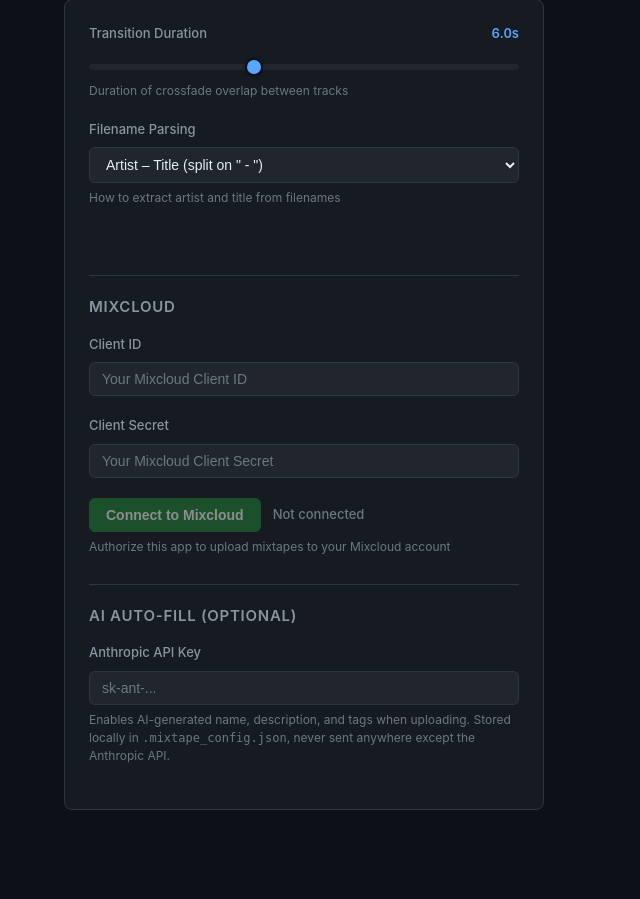
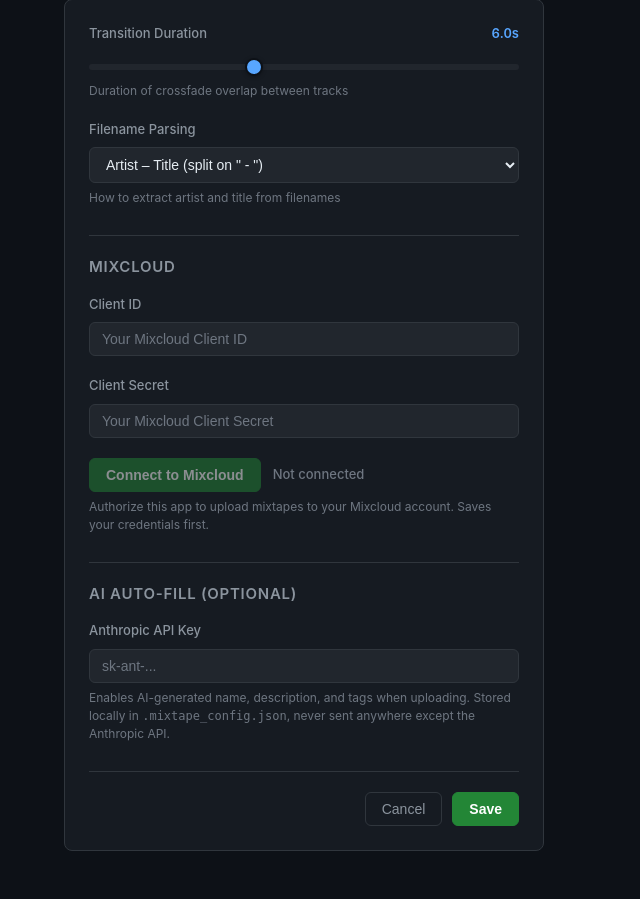
Before and after one commit to turrican128/my_mixtape_creation, a Flask app: page /settings in a window 1280 px wide. Shown: the part 132-1031 px from the top of the page, without its empty margins (0-640 px from the left). Before the commit the page ends 942 px from the top, so only its background shows below. Run offline with Flask 3, Linux system fonts and the light colour scheme; some libraries are stand-ins or nearby versions.

Commit message:
Add explicit Save button to Settings (replace auto-save)
Settings previously auto-saved each field on blur, with no Save button —
unintuitive and easy to second-guess (did my API key actually save?).

- Add Save + Cancel buttons; saving happens only on click.
- Track unsaved edits; show an "Unsaved changes" hint and confirm via a
  styled modal (not native confirm) before leaving via Back/Cancel.
  beforeunload guards tab close / refresh as a safety net.
- "Connect to Mixcloud" still persists credentials first (explicit save).

Co-Authored-By: Claude Opus 4.8 <noreply@anthropic.com>

```diff
--- a/src/mixtape/static/style.css
+++ b/src/mixtape/static/style.css
@@ -476,6 +476,31 @@ body {
 
 .settings-status.saved {
     color: var(--green);
+}
+
+.settings-status.unsaved {
+    color: var(--orange);
+}
+
+.settings-status.error {
+    color: var(--red);
+}
+
+.settings-actions {
+    display: flex;
+    align-items: center;
+    gap: 12px;
+}
+
+.settings-actions .settings-status {
+    margin-top: 0;
+    text-align: left;
+}
+
+.settings-actions-buttons {
+    display: flex;
+    gap: 10px;
+    margin-left: auto;
 }
 
 .setting-group {
--- a/src/mixtape/templates/settings.html
+++ b/src/mixtape/templates/settings.html
@@ -15,7 +15,7 @@
                 <h1>Settings</h1>
             </div>
             <div class="header-info">
-                <a href="/" class="btn btn-sm btn-secondary">&larr; Back</a>
+                <a href="/" class="btn btn-sm btn-secondary" id="btn-back">&larr; Back</a>
             </div>
         </header>
 
@@ -42,9 +42,6 @@
                     <p class="setting-help">How to extract artist and title from filenames</p>
                 </div>
 
-                <!-- Save status -->
-                <div class="settings-status" id="settings-status"></div>
-
                 <!-- Mixcloud section -->
                 <div class="settings-divider"></div>
                 <h3 class="settings-section-title">Mixcloud</h3>
@@ -64,7 +61,7 @@
                         <button class="btn btn-primary" id="btn-mixcloud-connect" disabled>Connect to Mixcloud</button>
                         <span class="mixcloud-status" id="mixcloud-status"></span>
                     </div>
-                    <p class="setting-help">Authorize this app to upload mixtapes to your Mixcloud account</p>
+                    <p class="setting-help">Authorize this app to upload mixtapes to your Mixcloud account. Saves your credentials first.</p>
                 </div>
 
                 <!-- AI section -->
@@ -76,8 +73,35 @@
                     <input type="password" id="anthropic-api-key" class="setting-input" placeholder="sk-ant-...">
                     <p class="setting-help">Enables AI-generated name, description, and tags when uploading. Stored locally in <code>.mixtape_config.json</code>, never sent anywhere except the Anthropic API.</p>
                 </div>
+
+                <!-- Save / Cancel actions -->
+                <div class="settings-divider"></div>
+                <div class="settings-actions">
+                    <span class="settings-status" id="settings-status"></span>
+                    <div class="settings-actions-buttons">
+                        <button class="btn btn-secondary" id="btn-cancel">Cancel</button>
+                        <button class="btn btn-primary" id="btn-save">Save</button>
+                    </div>
+                </div>
             </div>
         </main>
+    </div>
+
+    <!-- Discard-changes confirm modal -->
+    <div class="modal-overlay hidden" id="confirm-modal">
+        <div class="modal modal-sm">
+            <div class="modal-header">
+                <h2>Discard changes?</h2>
+                <button class="modal-close" id="confirm-close">&times;</button>
+            </div>
+            <div class="modal-body">
+                <p class="confirm-message">You have unsaved changes. Leave without saving?</p>
+            </div>
+            <div class="modal-footer">
+                <button class="btn btn-secondary" id="confirm-cancel">Stay</button>
+                <button class="btn btn-danger" id="confirm-ok">Discard</button>
+            </div>
+        </div>
     </div>
 
     <script>
@@ -90,8 +114,22 @@
         const connectBtn = document.getElementById('btn-mixcloud-connect');
         const mixcloudStatusEl = document.getElementById('mixcloud-status');
         const anthropicKeyInput = document.getElementById('anthropic-api-key');
+        const saveBtn = document.getElementById('btn-save');
+        const cancelBtn = document.getElementById('btn-cancel');
+        const backLink = document.getElementById('btn-back');
 
-        // Load current settings
+        // Track unsaved edits so we can warn before leaving.
+        let dirty = false;
+        let allowLeave = false;
+        function markDirty() {
+            dirty = true;
+            statusEl.textContent = 'Unsaved changes';
+            statusEl.className = 'settings-status unsaved';
+        }
+        function clearDirty() { dirty = false; }
+
+        // Load current settings (programmatic value sets don't fire input
+        // events, so this does not mark the form dirty).
         async function loadSettings() {
             const resp = await fetch('/api/settings');
             const data = await resp.json();
@@ -124,6 +162,9 @@
         }
 
         async function saveSettings() {
+            saveBtn.disabled = true;
+            saveBtn.textContent = 'Saving…';
+            try {
                 const resp = await fetch('/api/settings', {
                     method: 'PUT',
                     headers: { 'Content-Type': 'application/json' },
@@ -136,14 +177,28 @@
                     }),
                 });
                 if (resp.ok) {
-                statusEl.textContent = 'Settings saved';
+                    clearDirty();
+                    statusEl.textContent = 'Settings saved ✓';
                     statusEl.className = 'settings-status saved';
-                setTimeout(() => { statusEl.textContent = ''; statusEl.className = 'settings-status'; }, 2000);
+                    return true;
+                }
+                statusEl.textContent = 'Save failed';
+                statusEl.className = 'settings-status error';
+                return false;
+            } catch (e) {
+                statusEl.textContent = 'Save failed: ' + e.message;
+                statusEl.className = 'settings-status error';
+                return false;
+            } finally {
+                saveBtn.disabled = false;
+                saveBtn.textContent = 'Save';
             }
         }
 
         async function connectMixcloud() {
-            await saveSettings();
+            // Connecting needs the credentials persisted server-side first.
+            const ok = await saveSettings();
+            if (!ok) return;
             const resp = await fetch('/api/mixcloud/auth');
             const data = await resp.json();
             if (data.error) {
@@ -154,7 +209,6 @@
             window.open(data.auth_url, '_blank');
             mixcloudStatusEl.textContent = 'Waiting for authorization...';
             mixcloudStatusEl.className = 'mixcloud-status pending';
-            // Poll for connection status
             const poll = setInterval(async () => {
                 const sr = await fetch('/api/mixcloud/status');
                 const sd = await sr.json();
@@ -165,21 +219,67 @@
                     connectBtn.textContent = 'Reconnect';
                 }
             }, 2000);
-            // Stop polling after 3 minutes
             setTimeout(() => clearInterval(poll), 180000);
         }
 
+        // Styled "discard changes?" confirm (reuses shared modal styles).
+        function confirmDiscard() {
+            const modal = document.getElementById('confirm-modal');
+            const ok = document.getElementById('confirm-ok');
+            const cancel = document.getElementById('confirm-cancel');
+            const close = document.getElementById('confirm-close');
+            return new Promise((resolve) => {
+                modal.classList.remove('hidden');
+                ok.focus();
+                function cleanup(result) {
+                    modal.classList.add('hidden');
+                    ok.removeEventListener('click', onOk);
+                    cancel.removeEventListener('click', onCancel);
+                    close.removeEventListener('click', onCancel);
+                    modal.removeEventListener('click', onOverlay);
+                    document.removeEventListener('keydown', onKey);
+                    resolve(result);
+                }
+                function onOk() { cleanup(true); }
+                function onCancel() { cleanup(false); }
+                function onOverlay(e) { if (e.target === modal) cleanup(false); }
+                function onKey(e) {
+                    if (e.key === 'Escape') cleanup(false);
+                    else if (e.key === 'Enter') cleanup(true);
+                }
+                ok.addEventListener('click', onOk);
+                cancel.addEventListener('click', onCancel);
+                close.addEventListener('click', onCancel);
+                modal.addEventListener('click', onOverlay);
+                document.addEventListener('keydown', onKey);
+            });
+        }
+
+        async function tryLeave() {
+            if (!dirty) { allowLeave = true; window.location.href = '/'; return; }
+            const discard = await confirmDiscard();
+            if (discard) { allowLeave = true; window.location.href = '/'; }
+        }
+
+        // Field edits mark the form dirty (replaces the old auto-save).
         crossfadeInput.addEventListener('input', () => {
             crossfadeValue.textContent = parseFloat(crossfadeInput.value).toFixed(1) + 's';
+            markDirty();
         });
-        crossfadeInput.addEventListener('change', saveSettings);
-        parseStyleSelect.addEventListener('change', saveSettings);
-        clientIdInput.addEventListener('input', updateConnectButton);
-        clientSecretInput.addEventListener('input', updateConnectButton);
-        clientIdInput.addEventListener('change', saveSettings);
-        clientSecretInput.addEventListener('change', saveSettings);
-        anthropicKeyInput.addEventListener('change', saveSettings);
+        parseStyleSelect.addEventListener('change', markDirty);
+        clientIdInput.addEventListener('input', () => { updateConnectButton(); markDirty(); });
+        clientSecretInput.addEventListener('input', () => { updateConnectButton(); markDirty(); });
+        anthropicKeyInput.addEventListener('input', markDirty);
+
+        saveBtn.addEventListener('click', saveSettings);
+        cancelBtn.addEventListener('click', tryLeave);
+        backLink.addEventListener('click', (e) => { e.preventDefault(); tryLeave(); });
         connectBtn.addEventListener('click', connectMixcloud);
+
+        // Safety net for tab close / refresh / hard navigation.
+        window.addEventListener('beforeunload', (e) => {
+            if (dirty && !allowLeave) { e.preventDefault(); e.returnValue = ''; }
+        });
 
         loadSettings();
     </script>
```
Lines whose indentation alone changed are shown as unchanged.
